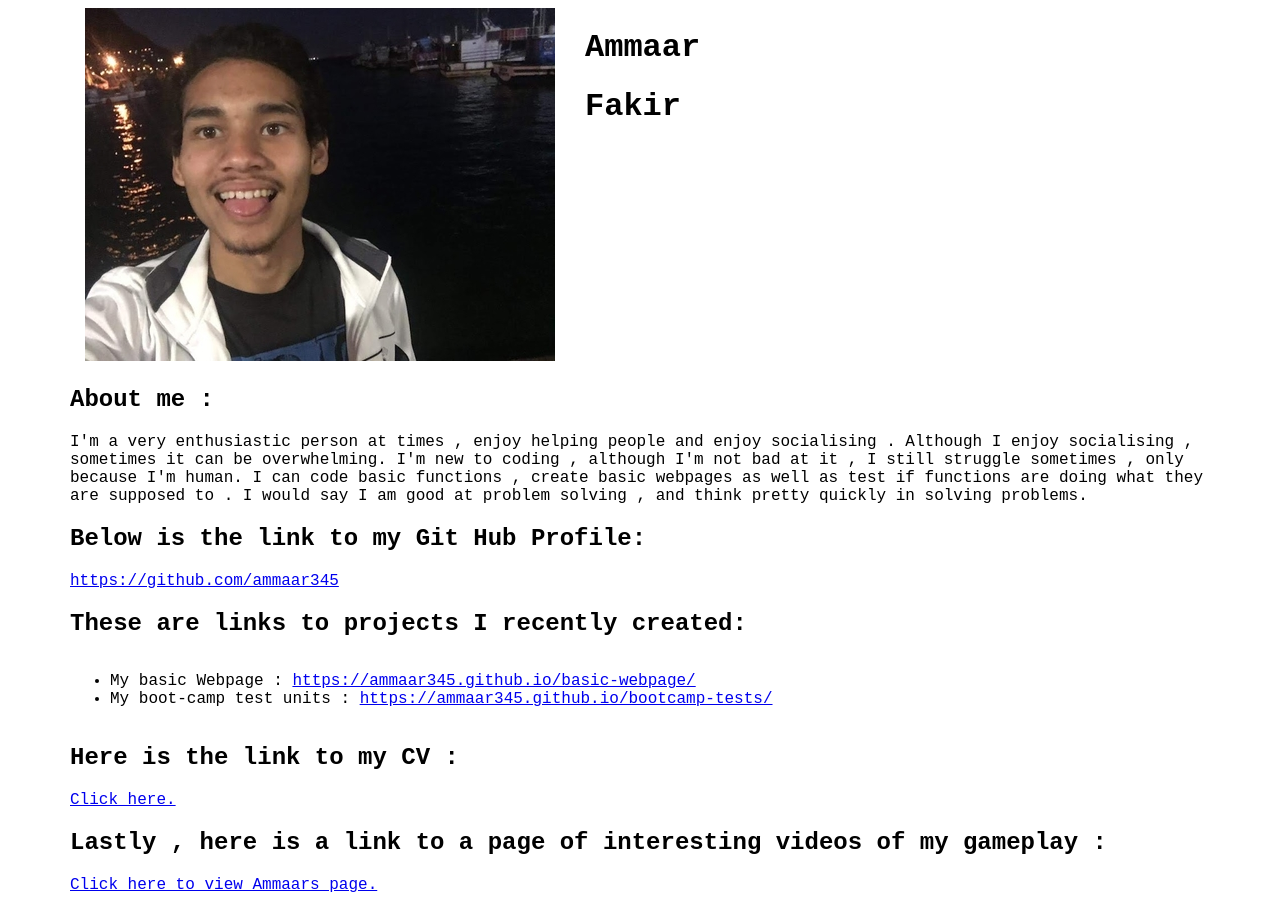
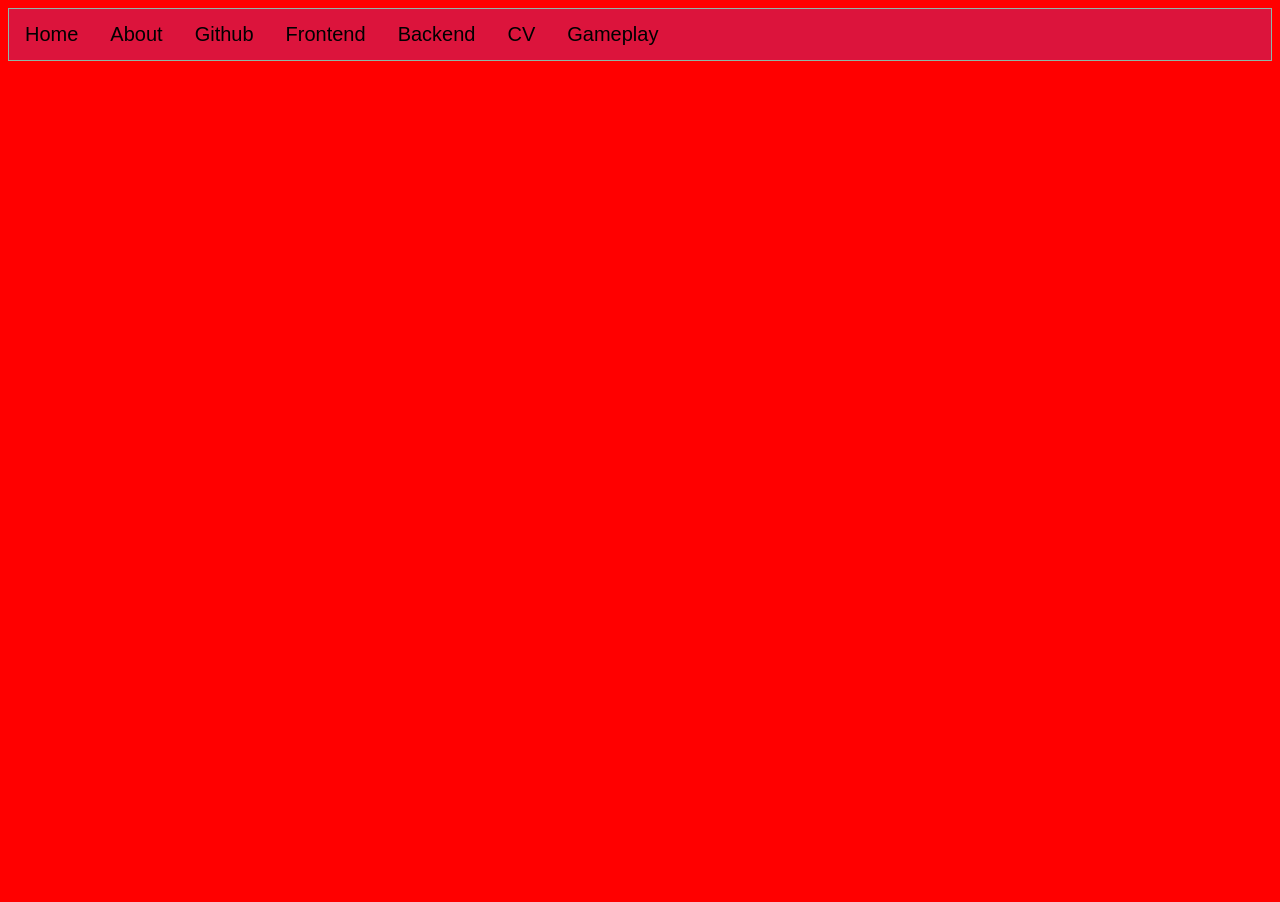
Before and after one commit to ammaar345/ammaar345.github.io-bs, a plain HTML site: page index.html in a window 1280 px wide. After the commit the page ends 800 px from the top, so only its background shows below. Drawn offline with Linux system fonts and the light colour scheme.

Commit message:
testing how to use tab buttons , combining js and css

```diff
--- a/index.html
+++ b/index.html
@@ -1,71 +1,159 @@
 <!DOCTYPE html>
 <html lang="en">
 <head>
-   <link rel="stylesheet" href="bootstrap-grid.css">
+    <link rel="stylesheet" href="bootstrap-grid.css">
     <meta charset="UTF-8">
     <meta name="viewport" content="width=device-width, initial-scale=1.0">
     <title>My portfolio</title>
+
 </head>
 <style>
-  html,body{font-family: 'Courier New', Courier, monospace;}
+  html,body{font-family: 'Courier New', Courier, monospace;
+  background-color:red;}
+  .tab {
+        overflow: hidden;
+        border: 1px solid #8fb7a5;
+        background-color: crimson;
+    }
 
+    /* Style the buttons that are used to open the tab content */
+    .tab button {
+        background-color: inherit;
+        float: left;
+        border: none;
+        outline: none;
+        cursor: pointer;
+        padding: 14px 16px;
+        transition: 0.3s;
+        color: black;
+        font: 300 20px arial, sans-serif;
+    }
 
+    /* Change background color of buttons on hover */
+    .tab button:hover {
+        background-color: white
+    }
 
+    /* Create an active/current tablink class */
+    .tab button.active {
+        background-color: white;
+    }
+
+    /* Style the tab content */
+    .tabcontent {
+        display: none;
+        padding: 6px 12px;
+
+        border-top: none;
+    }
+
+    .container{background-color: rgb(42, 90, 2);}
 
 </style>
 <body>
+  <div class="tab">
+    <button class="tablinks" onclick="openCity(event, 'Home')">Home</button>
+<button class="tablinks" onclick="openCity(event, 'About')">About</button>
+        <button class="tablinks" onclick="openCity(event, 'Github')">Github</button>
+<button class="tablinks" onclick="openCity(event, 'Frontend')">Frontend</button>
+	<button class="tablinks" onclick="openCity(event, 'Backend')">Backend</button>
+<button class="tablinks" onclick="openCity(event, 'CV')">CV</button>
+<button class="tablinks" onclick="openCity(event, 'Gameplay')">Gameplay</button>
+	</div>
     <div class="container">
         <div class="row">
-            <div class="col-auto image padding-right">
+            <div id="Home" class="tabcontent">
+            <u><h1>Muhammad Ammaar Fakir</h1></u>
+                <div class="col-auto ">
                 <img src="use.jpg" alt="No image found.">
             </div>
-            <div class="col-auto heading">
-                <h1>Ammaar</h1>
-                <h1>Fakir</h1>
-            </div>
-
-        </div>
-    <div class="row">
-        <h2>About me :</h2>
-    </div>
-        <div class="row">
-            I'm a very enthusiastic person at times , enjoy helping people and enjoy socialising . Although I enjoy
-            socialising , sometimes it can be overwhelming. I'm new to coding , although I'm not bad at it , I still
-            struggle sometimes , only because I'm human. I can code basic functions , create basic webpages as well as test if functions are doing what they are supposed to .
-            I would say I am good at problem solving , and think pretty quickly in solving problems.
 
 
         </div>
-    <div class="row">
-    <h2>Below is the link to my Git Hub Profile:</h2>
+        </div>
+        <div id="About" class="tabcontent">
+
+        <div class="row">
+        <u><h1>About me :</h1></u>
+    </div>
+        <div class="row">
+          <ul>
+         <li>   I'm a very enthusiastic person at times , enjoy helping people and enjoy socialising.</li>
+            <li>  Although I enjoy socialising , sometimes it can be overwhelming.</li>
+       <li>        I'm new to coding , although I'm not bad at it , I still
+            struggle sometimes.</li>
+            <li>I can code basic functions , create basic webpages as well as test if functions are doing what they are supposed to .</li>
+          <li>  I would say I am good at problem solving , and think pretty quickly in solving problems.</li>
+    </ul>
+
+        </div>
+        </div>
+        <div id="Github" class="tabcontent">
+
+        <div class="row">
+   <u> <h1>Below is the link to my Git Hub Profile:</h1></u>
 
     </div>
     <div class="row">
         <a  href="https://github.com/ammaar345" target="blank_">https://github.com/ammaar345 </a>
     </div>
-    <div class="row">
-        <h2>These are links to projects I recently created:</h2>
-    </div>
-        <div class="row"><UL>
-        <li>My basic Webpage : <a href="https://ammaar345.github.io/basic-webpage/">https://ammaar345.github.io/basic-webpage/</a></li>
-        <li>My boot-camp test units :  <a href="https://ammaar345.github.io/bootcamp-tests/">https://ammaar345.github.io/bootcamp-tests/</a> </li>
-    </UL>
-</div>
+        </div>
+        <div id="Frontend" class="tabcontent">
 
     <div class="row">
-    <H2>Here is the link to my CV :</H2>
+       <u> <h1>Here is the link to my basic webpage that I recently created:</h1></u>
+    </div>
+        <div class="row">
+       My basic Webpage website: <a href="https://ammaar345.github.io/basic-webpage/">https://ammaar345.github.io/basic-webpage/</a>
+       </div>
+    </div>
+    <div class="row">
+    <div id="Backend" class="tabcontent">
+
+       <u><h1>Here is the link to my basic webpage that I recently created:</h1></u>
+  My boot-camp test units website :<a href="https://ammaar345.github.io/bootcamp-tests/">https://ammaar345.github.io/bootcamp-tests/</a>
+</div>
+</div>
+    <div id="CV" class="tabcontent">
+
+    <div class="row">
+  <u>  <h1>Here is the link to my CV :</h1> </u>
     </div>
     <div class="row">
     <a href="CV.html" target="blank_">Click here. </a>
 </div>
+    </div>
+    <div id="Gameplay" class="tabcontent">
 
     <div class="row">
-        <h2>Lastly , here is a link to a page of interesting videos of my gameplay :</h2>
+       <u> <h1>Lastly , here is a link to a page of interesting videos of my gameplay :</h1></u>
 
     </div>
    <div class="row">
     <a href="useful-links.html" target="blank_">Click here to view Ammaars page.</a>
 </div>
     </div>
+    <script type="text/javascript">
+		function openCity(evt, cityName) {
+		    // Declare all variables
+		    var i, tabcontent, tablinks;
+
+		    // Get all elements with class="tabcontent" and hide them
+		    tabcontent = document.getElementsByClassName("tabcontent");
+		    for (i = 0; i < tabcontent.length; i++) {
+		        tabcontent[i].style.display = "none";
+		    }
+
+		    // Get all elements with class="tablinks" and remove the class "active"
+		    tablinks = document.getElementsByClassName("tablinks");
+		    for (i = 0; i < tablinks.length; i++) {
+		        tablinks[i].className = tablinks[i].className.replace(" active", "");
+		    }
+
+		    // Show the current tab, and add an "active" class to the button that opened the tab
+		    document.getElementById(cityName).style.display = "block";
+		    evt.currentTarget.className += " active";
+		}
+	</script>
 </body>
 </html>
```
Also changed, not shown: bootstrap-grid.css.
